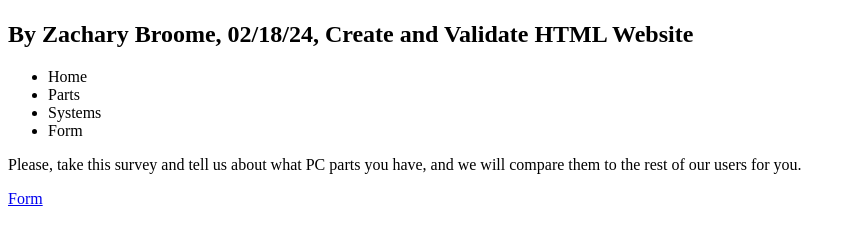
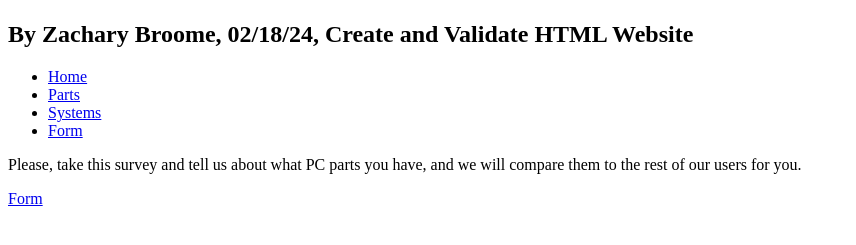
Before and after one commit to zgbroome/ITEC362Website, a plain HTML site: page form.html in a window 1280 px wide. Shown: the part 59-304 px from the top of the page, without its empty margins (0-856 px from the left). Drawn offline with Linux system fonts and the light colour scheme.

Commit message:
Added hyperlinks to other pages

```diff
--- a/form.html
+++ b/form.html
@@ -12,10 +12,10 @@
 
 <nav>
     <ul>
-        <li>Home</li>
-        <li>Parts</li>
-        <li>Systems</li>
-        <li>Form</li>
+        <li><a href="index.html">Home</a></li>
+        <li><a href="part_comparison.html">Parts</a></li>
+        <li><a href="system_comparison.html">Systems</a></li>
+        <li><a href="form.html">Form</a></li>
     </ul>
 </nav>
 
```
Also changed, not shown: index.html (+4 -4 lines), part_comparison.html (+4 -4 lines), system_comparison.html (+4 -4 lines).
